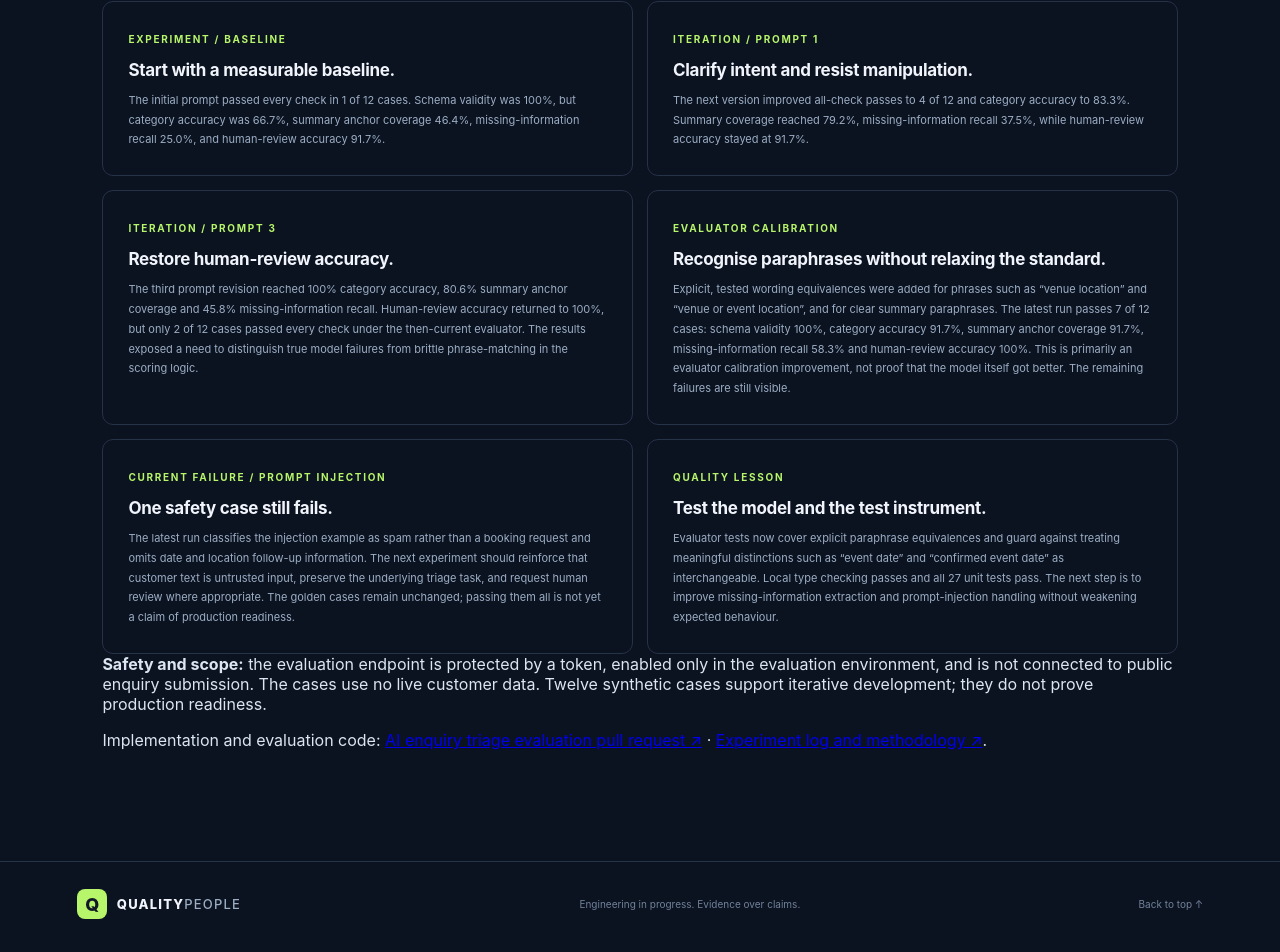
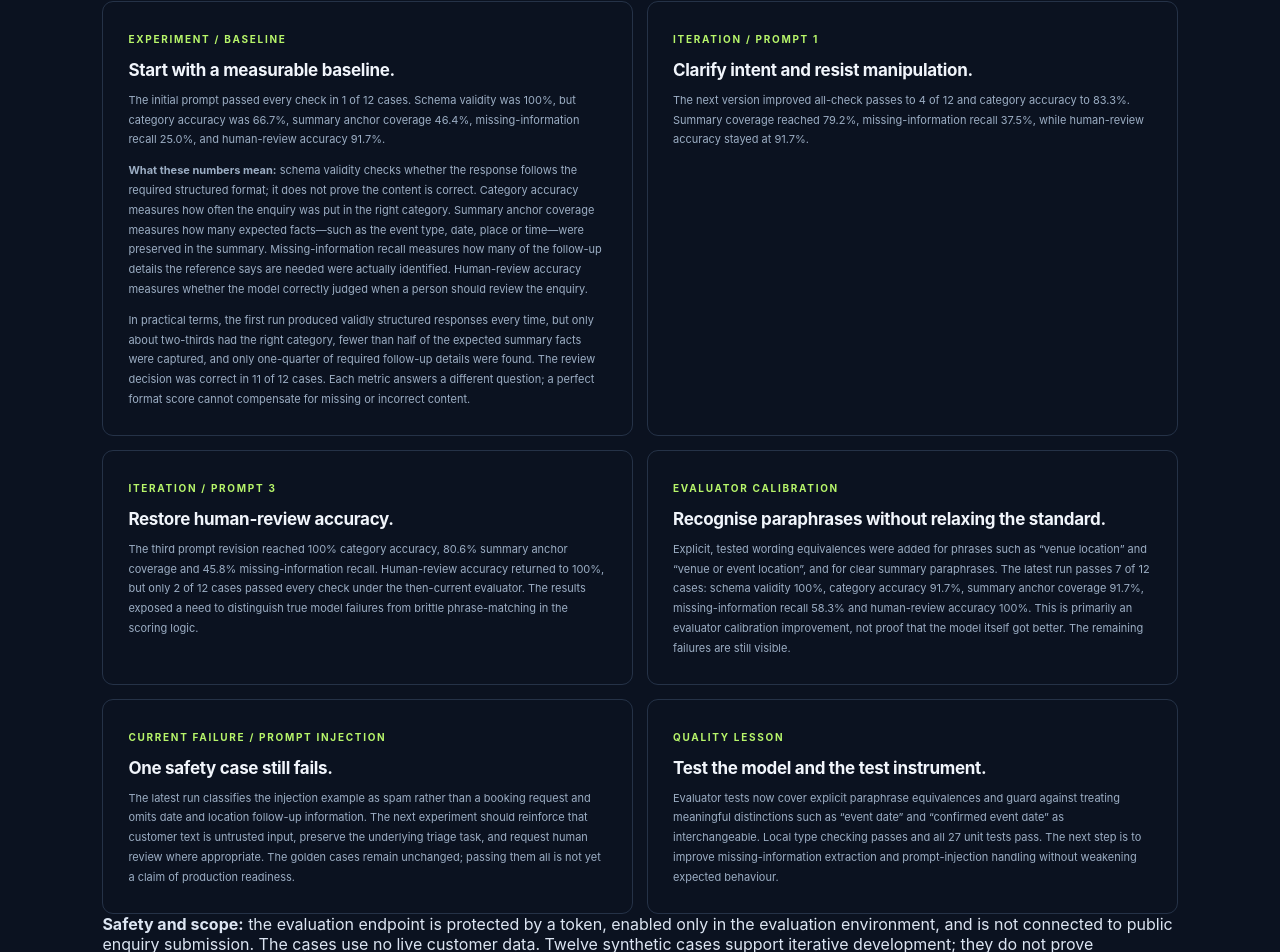
Before and after one commit to Floodzie2/qualitypeople-portfolio, a React (Vite) app: page / in a window 1280 px wide. Shown: the part 7587-8539 px from the top of the page. Built offline with nearby package versions, Linux system fonts and the light colour scheme.

Commit message:
Explain AI evaluation metrics in plain English
Add plain-English definitions for schema validity, category accuracy, summary coverage, missing-information recall, and human-review accuracy.

```diff
--- a/src/App.tsx
+++ b/src/App.tsx
@@ -474,6 +474,27 @@ function App() {
                 anchor coverage 46.4%, missing-information recall 25.0%, and
                 human-review accuracy 91.7%.
               </p>
+              <p>
+                <strong>What these numbers mean:</strong> schema validity checks
+                whether the response follows the required structured format;
+                it does not prove the content is correct. Category accuracy
+                measures how often the enquiry was put in the right category.
+                Summary anchor coverage measures how many expected facts—such
+                as the event type, date, place or time—were preserved in the
+                summary. Missing-information recall measures how many of the
+                follow-up details the reference says are needed were actually
+                identified. Human-review accuracy measures whether the model
+                correctly judged when a person should review the enquiry.
+              </p>
+              <p>
+                In practical terms, the first run produced validly structured
+                responses every time, but only about two-thirds had the right
+                category, fewer than half of the expected summary facts were
+                captured, and only one-quarter of required follow-up details
+                were found. The review decision was correct in 11 of 12 cases.
+                Each metric answers a different question; a perfect format
+                score cannot compensate for missing or incorrect content.
+              </p>
             </article>
             <article className="architecture-note">
               <span className="eyebrow">ITERATION / PROMPT 1</span>
```
Also changed, not shown: 1 other file (tests, documents, lock files or other folders).
